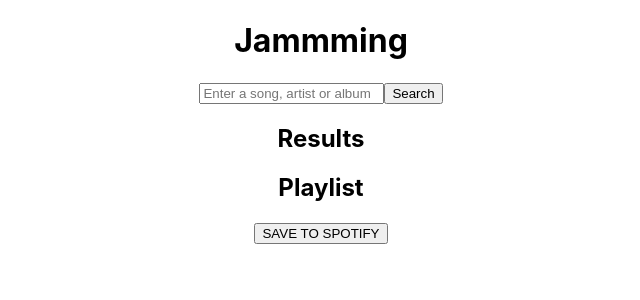
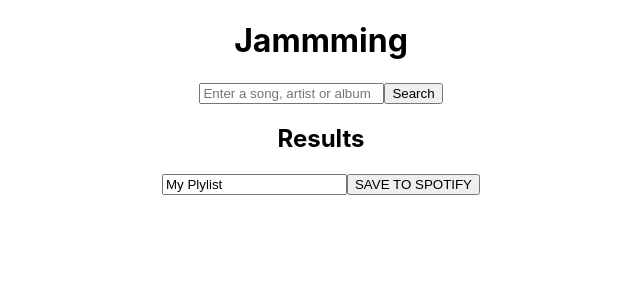
Before and after one commit to TheScientist137/Jammming, a React (Create React App) app: page / in a window 1280 px wide. Shown: the top 300 px of the page, without its empty margins (319-959 px from the left). Built offline with nearby package versions, Linux system fonts and the light colour scheme.

Commit message:
Let the user change the playlist name

```diff
--- a/src/App/App.js
+++ b/src/App/App.js
@@ -1,5 +1,6 @@
 import React from 'react';
 import { useState } from 'react';
+
 import SearchBar from '../SearchBar/SearchBar';
 import SearchResults from '../SearchResults/SearchResults';
 import Playlist from '../Playlist/Playlist';
@@ -14,6 +15,8 @@
 
 function App() {
   const [searchResults, setSearchResults] = useState([])
+  const [playlistName, setPlaylistName] = useState('My Plylist')
+  const [playlistTracks, setPlaylistTracks] = useState([])
 
   const handleSearch = (searchTerm) => {
     const results = mockTrackList.filter((track) => {
@@ -22,12 +25,16 @@
     setSearchResults(results)
   }
 
+  const handleNameChange = (newName) => {
+    setPlaylistName(newName)
+  }
+
   return (
     <div className="App">
       <h1>Jammming</h1>
       <SearchBar onSearch={handleSearch} />
       <SearchResults results={searchResults} />
-      <Playlist />
+      <Playlist name={playlistName} onNameChange={handleNameChange} />
     </div>
   );
 }
--- a/src/Playlist/Playlist.js
+++ b/src/Playlist/Playlist.js
@@ -1,10 +1,18 @@
-function Playlist () {
- return (
-  <div>
-   <h2>Playlist</h2>
-   <button>SAVE TO SPOTIFY</button>
-  </div>
- )
+import React from 'react'
+
+function Playlist (props) {
+  const { name, onNameChange } = props
+
+  const handleName = (e) => {
+   onNameChange(e.target.value)
+  }
+
+  return (
+    <div>
+      <input value={name} onChange={handleName} />
+      <button>SAVE TO SPOTIFY</button>
+    </div>
+  )
 }
 
 export default Playlist
```
